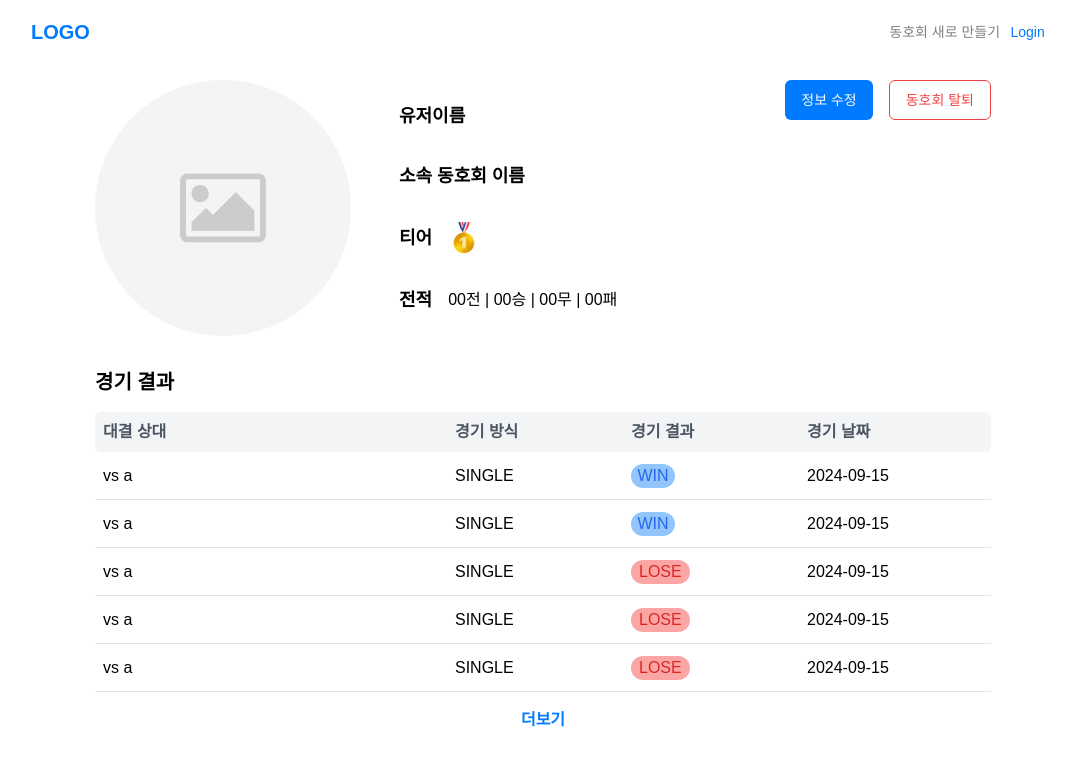
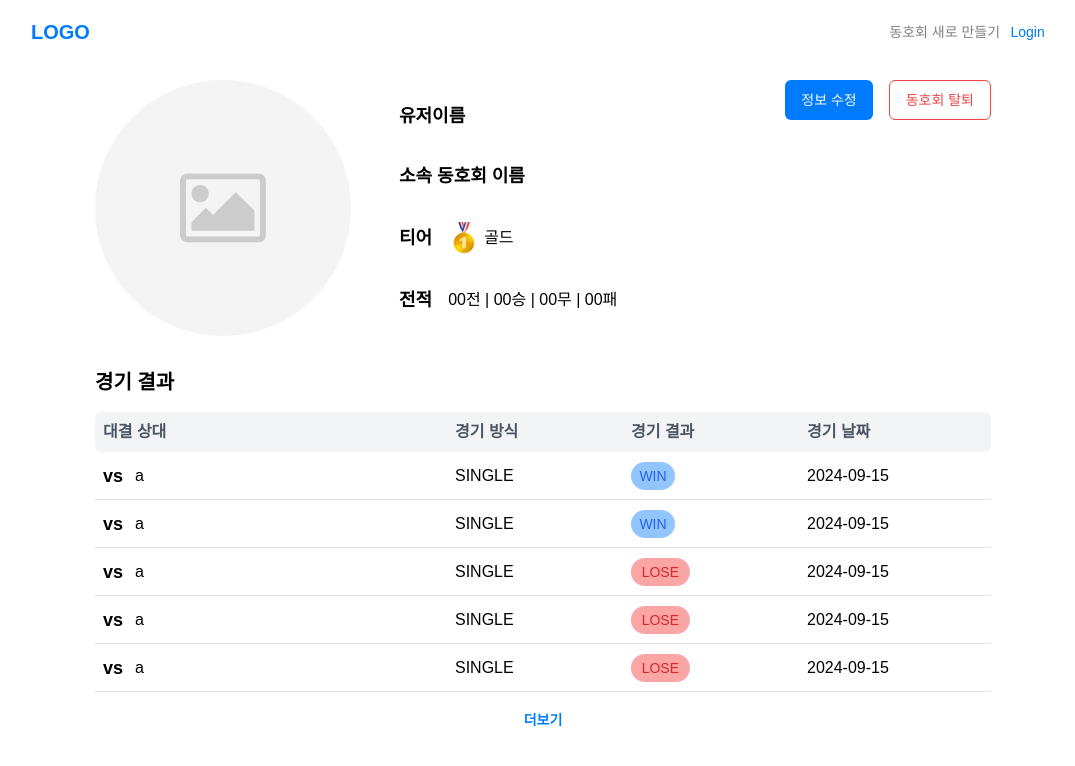
Before and after one commit to Kernel360/F2_PLAY_BADMINTON_FE, a Next.js app: page /my in a window 1280 px wide. Shown: the top 766 px of the page, without its empty margins (97-1172 px from the left). Built offline with nearby package versions, Linux system fonts and the light colour scheme.

Commit message:
design: PR 코멘트 반영

```diff
--- a/app/(header)/my/MyOneGameResult.tsx
+++ b/app/(header)/my/MyOneGameResult.tsx
@@ -12,13 +12,13 @@ function MyOneGameResult({ match }: { match: Match }) {
   const MatchResult = () => {
     if (match.result === "WIN") {
       return (
-        <div className="flex w-1/4 rounded-full bg-blue-300 text-blue-600 px-1 justify-center">
+        <div className="flex w-1/4 py-1 rounded-full bg-blue-300 text-blue-600 text-sm justify-center">
           {match.result}
         </div>
       );
     }
     return (
-      <div className="flex w-1/3 rounded-full bg-red-300 text-red-600 justify-center">
+      <div className="flex w-1/3 py-1 rounded-full bg-red-300 text-red-600 text-sm justify-center">
         {match.result}
       </div>
     );
@@ -26,7 +26,10 @@ function MyOneGameResult({ match }: { match: Match }) {
 
   return (
     <div className="flex items-center p-2 h-12 text-black border-b-[1px]">
-      <p className="flex-[2]">vs {match.opponentName}</p>
+      <div className="flex flex-[2] items-center gap-3">
+        <p className="text-lg font-bold">vs</p>
+        <p>{match.opponentName}</p>
+      </div>
       <p className="flex-[1]">{match.matchType}</p>
       <div className="flex-[1]">
         <MatchResult />
--- a/app/(header)/my/page.tsx
+++ b/app/(header)/my/page.tsx
@@ -178,11 +178,14 @@ function My() {
             </div>
             <div className="flex items-center gap-4">
               <p className="text-black font-bold text-lg">티어</p>
-              <img
-                src="/images/tier-gold.png"
-                alt="userTier"
-                className="w-8 h-8"
-              />
+              <div className="flex items-center gap-1">
+                <img
+                  src="/images/tier-gold.png"
+                  alt="userTier"
+                  className="w-8 h-8"
+                />
+                <p className="text-black">골드</p>
+              </div>
             </div>
             <div className="flex justify-between items-center gap-4">
               <p className="text-black font-bold text-lg">전적</p>
@@ -219,15 +222,15 @@ function My() {
             ))}
           </div>
         </div>
-        <div className="flex flex-col mt-2">
+        <div className="flex flex-col mt-2 items-center">
           {visibleCount < matches.length && (
-            <button
-              type="button"
+            <Button
               onClick={handleShowMore}
-              className="p-2 align-center font-bold"
+              className="align-center font-bold w-1/5 hover:bg-white hover:text-primary"
+              variant="ghost"
             >
               더보기
-            </button>
+            </Button>
           )}
         </div>
       </div>
```
